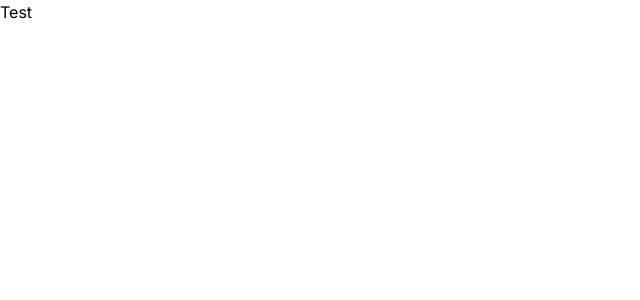
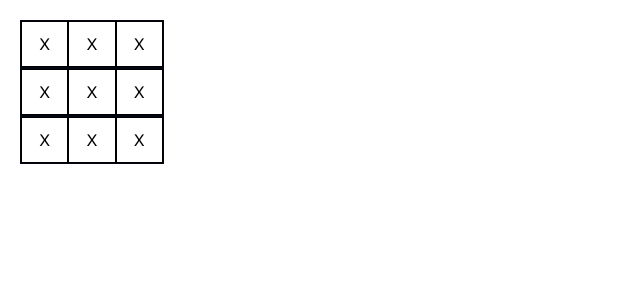
Before and after one commit to theonlynanu/website, a Next.js app: page / in a window 1280 px wide. Shown: the top 300 px of the page, without its empty margins (0-640 px from the left). Built offline with nearby package versions, Linux system fonts and the light colour scheme.

Commit message:
Create initial skeleton for tic-tac-toe board

```diff
--- a/next.config.js
+++ b/next.config.js
@@ -1,4 +1,6 @@
 /** @type {import('next').NextConfig} */
-const nextConfig = {}
+const nextConfig = {
+    reactStrictMode: true,
+}
 
 module.exports = nextConfig
--- a/package.json
+++ b/package.json
@@ -10,7 +10,7 @@
   },
   "dependencies": {
     "@types/node": "20.2.5",
-    "@types/react": "18.2.7",
+    "@types/react": "^18.2.7",
     "@types/react-dom": "18.2.4",
     "autoprefixer": "10.4.14",
     "eslint": "8.41.0",
--- a/src/app/globals.css
+++ b/src/app/globals.css
@@ -2,22 +2,10 @@
 @tailwind components;
 @tailwind utilities;
 
-/* :root {
-  --foreground-rgb: 0, 0, 0;
-  --background-start-rgb: 214, 219, 220;
-  --background-end-rgb: 255, 255, 255;
+* {
+  box-sizing: border-box;
 }
-
-@media (prefers-color-scheme: dark) {
-  :root {
-    --foreground-rgb: 255, 255, 255;
-    --background-start-rgb: 0, 0, 0;
-    --background-end-rgb: 0, 0, 0;
-  }
+body {
+  font-family: sans-serif;
+  margin: 20px;
 }
-
-body {
-  color: rgb(var(--foreground-rgb));
-  background: linear-gradient(45deg, slategrey 0%, white 95%);
-  min-height: 100vh;
-} */
--- a/src/app/page.tsx
+++ b/src/app/page.tsx
@@ -1,9 +1,23 @@
-import Image from 'next/image'
 
-export default function Home() {
+
+export default function Board() {
   return (
     <>
-    <h1>Test</h1>
+    <div className="flex flex-row items-stretch justify-evenly w-36 h-12 border border-collapse border-gray-950">
+      <button className="border border-black border-collapse flex-grow">X</button>
+      <button className="border border-black border-collapse flex-grow">X</button>
+      <button className="border border-black border-collapse flex-grow">X</button>
+    </div>
+    <div className="flex flex-row items-stretch  justify-evenly w-36 h-12 border border-collapse border-gray-950">
+      <button className="border border-black border-collapse flex-grow">X</button>
+      <button className="border border-black border-collapse flex-grow">X</button>
+      <button className="border border-black border-collapse flex-grow">X</button>
+    </div>
+    <div className="flex flex-row items-stretch  justify-evenly w-36 h-12 border border-collapse border-gray-950">
+      <button className="border border-black flex-grow">X</button>
+      <button className="border border-black flex-grow">X</button>
+      <button className="border border-black flex-grow">X</button>
+    </div>
     </>
   )
 }
```
Also changed, not shown: 1 other file (tests, documents, lock files or other folders).
